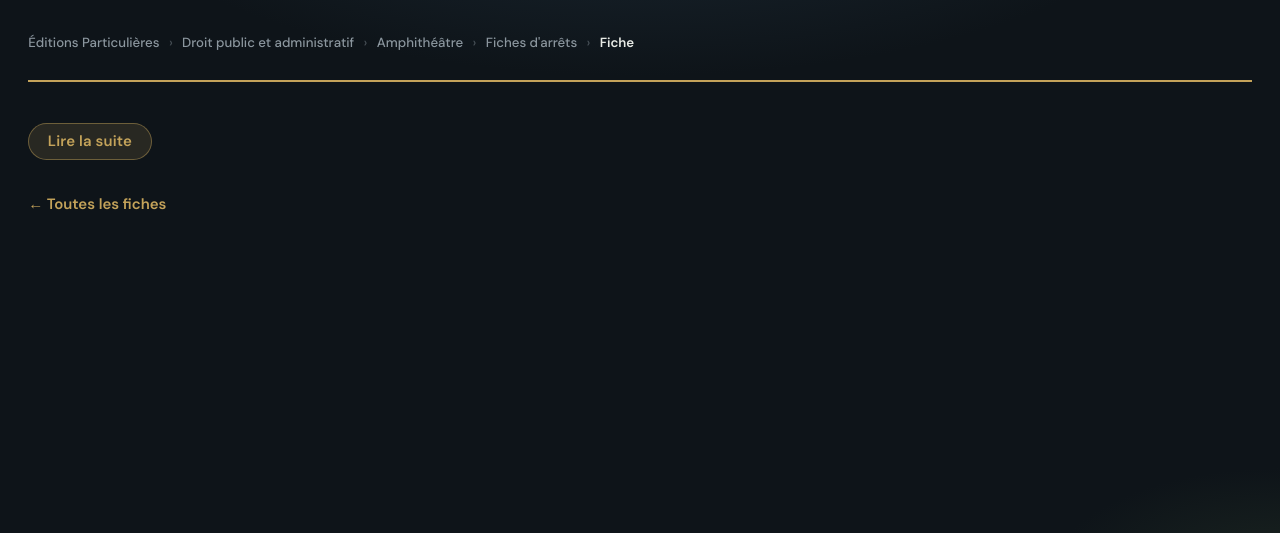
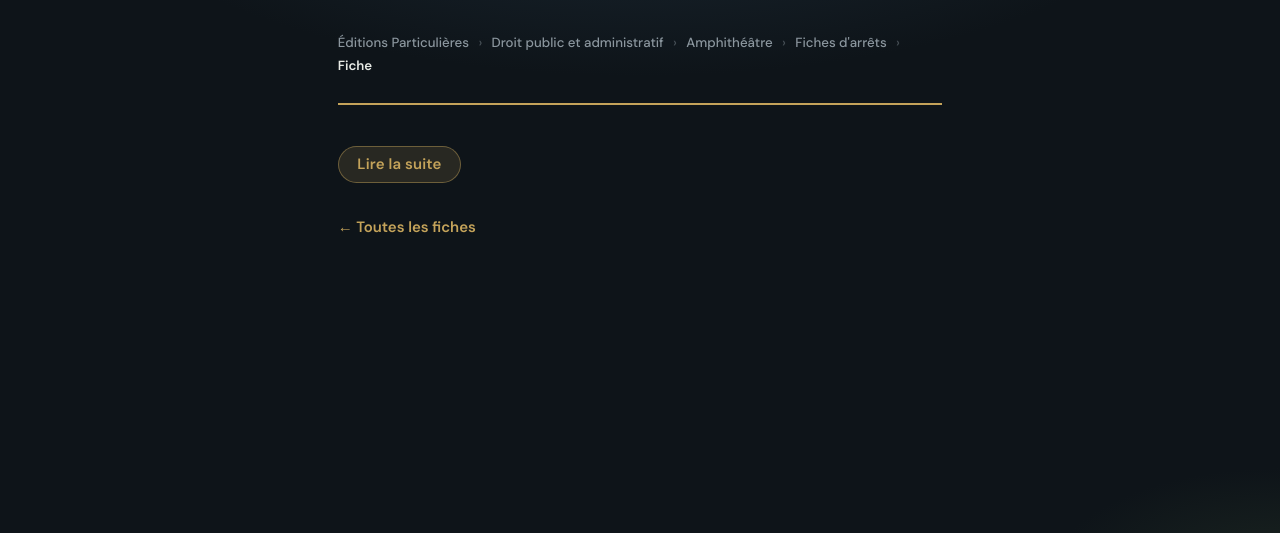
Before and after one commit to cabpechard-wq/editions-particulieres, a Python web app: template site/templates/arrets-fiche.html in a window 1280 px wide. Shown: the part 64-597 px from the top of the page. Run offline with Jinja, Linux system fonts and the light colour scheme; the template is opened without the code that fills it, so the values that code supplies are empty.

Commit message:
Style arrêts en colonne A4 et retrait du titre Considérant de principe.
Co-authored-by: Cursor <cursoragent@cursor.com>

```diff
--- a/extract/html/arrets_render.py
+++ b/extract/html/arrets_render.py
@@ -143,7 +143,6 @@ def render_fiche_body(page: dict[str, Any]) -> str:
         label, _ = found
         text = prop_text(props, label)
         if text:
-            parts.append(f'<h2 class="arrets-rubrique">{html.escape(label)}</h2>')
             parts.append(f"<blockquote><p>{html.escape(text)}</p></blockquote>")
 
     meta = meta_line(props)
--- a/site/templates/arrets-fiche.html
+++ b/site/templates/arrets-fiche.html
@@ -10,7 +10,7 @@
 <link rel="stylesheet" href="{{ASSET_PREFIX}}site.css">
 </head>
 <body>
-<main class="site-main legal-page manuel-layout">
+<main class="site-main legal-page arrets-fiche-page">
   <p class="site-crumb">
     <span>Éditions Particulières</span>
     <span class="sep">›</span>
--- a/site/templates/site.css
+++ b/site/templates/site.css
@@ -1746,6 +1746,20 @@ input:focus {
   margin-bottom: 1.25rem;
 }
 
+/* Fiche arrêt — largeur page A4 (21 cm), corps utile 16 cm (marges 2,5 cm) */
+.site-main.arrets-fiche-page {
+  width: min(21cm, calc(100% - 2rem));
+  max-width: 21cm;
+  margin-inline: auto;
+  box-sizing: border-box;
+  padding-inline: clamp(1rem, 2.5cm, 2.5cm);
+}
+
+.arrets-fiche-layout {
+  max-width: 16cm;
+  margin-inline: auto;
+}
+
 .arrets-prose .arrets-objet {
   margin: 0 0 1rem;
   font-size: 1.05rem;
@@ -1757,14 +1771,6 @@ input:focus {
   font-style: italic;
   color: var(--muted);
   line-height: 1.5;
-}
-
-.arrets-prose .arrets-rubrique {
-  margin: 1.75rem 0 .75rem;
-  font-family: var(--font-display);
-  font-size: 1.35rem;
-  font-weight: 600;
-  color: var(--accent);
 }
 
 .arrets-prose .fiche-decision {
```
